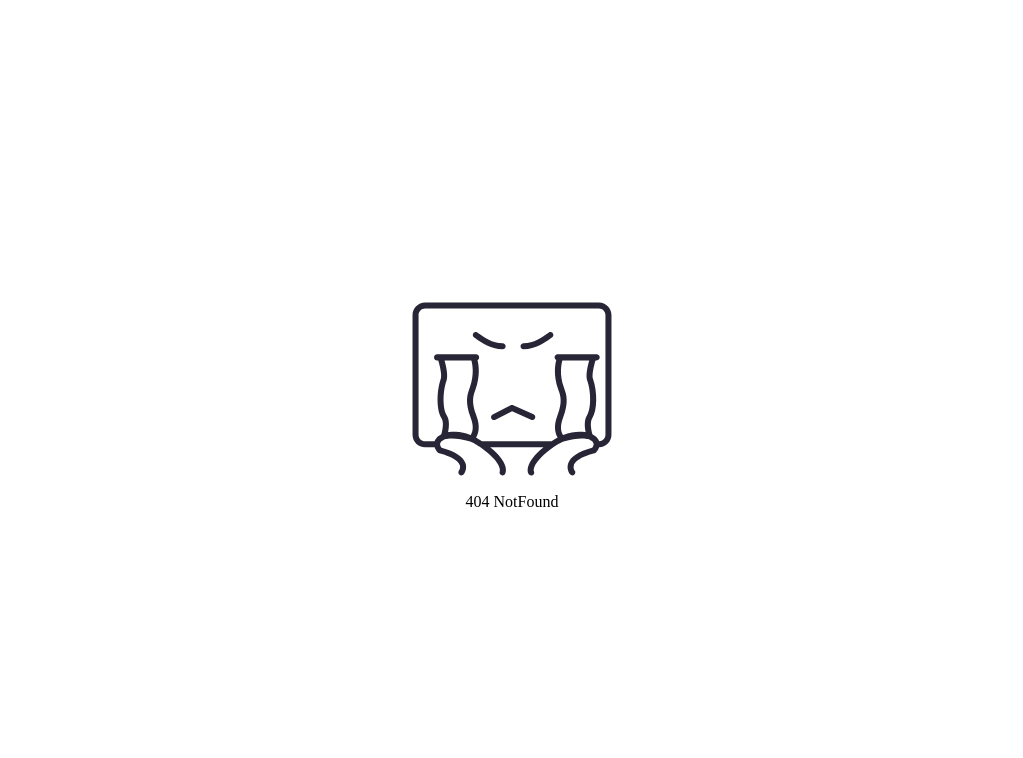
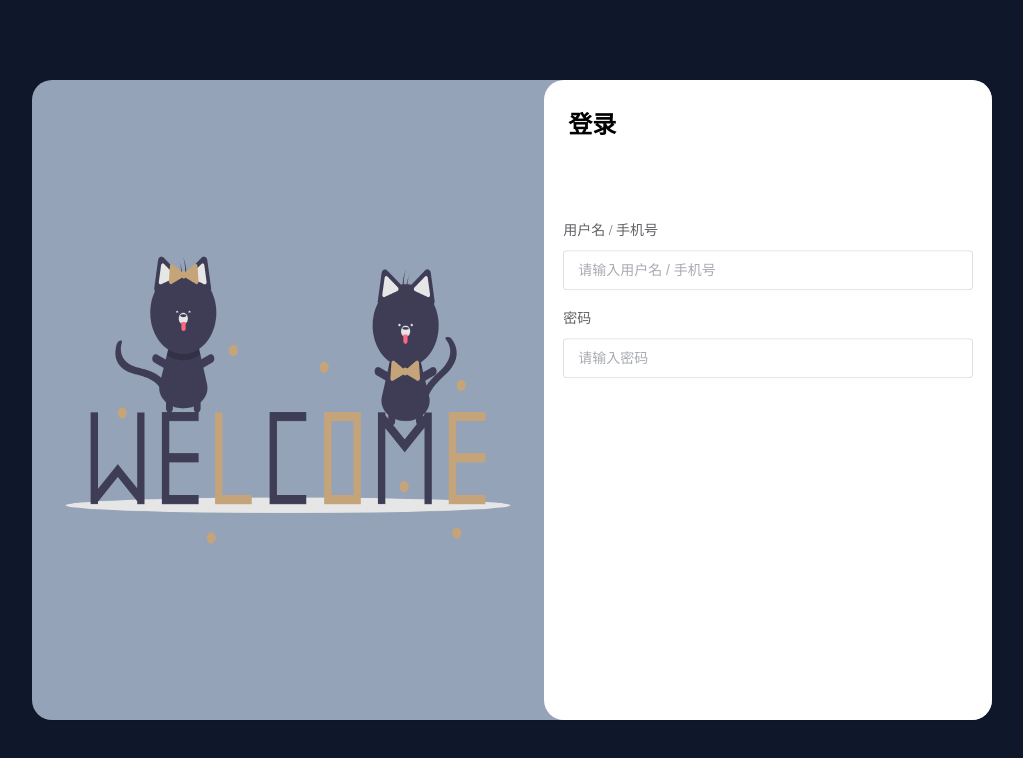
Before and after one commit to L-Nuisance/mySystem, a Vue app: page /welcome/logIn in a window 1280 px wide. Before the commit this address led to /404. Shown: the top 758 px of the page, without its empty margins (128-1151 px from the left). Built offline with nearby package versions, Linux system fonts and the light colour scheme.

Commit message:
登陆界面

```diff
--- /dev/null
+++ b/src/page/welcome/LogIn.vue
@@ -0,0 +1,26 @@
+<template>
+  <div class="logIn">
+    <h2 class="title">登录</h2>
+    <el-form class="log-in-form">
+      <el-form-item label-position="top" label="用户名 / 手机号">
+        <el-input size="large" placeholder="请输入用户名 / 手机号"></el-input>
+      </el-form-item>
+      <el-form-item label-position="top" label="密码">
+        <el-input size="large" placeholder="请输入密码"></el-input>
+      </el-form-item>
+    </el-form>
+  </div>
+</template>
+
+<script>
+export default {
+  name: "LogIn",
+};
+</script>
+
+<style scoped>
+.log-in-form {
+  position: relative;
+  transform: translate(0, 35%);
+}
+</style>
--- a/src/router/index.js
+++ b/src/router/index.js
@@ -1,5 +1,4 @@
 import { createWebHistory, createRouter } from "vue-router";
-import NotFound from "@/view/NotFound.vue";
 
 const routes = [
   {
@@ -9,11 +8,20 @@ const routes = [
     },
   },
   {
-    path: "/index",
-    name: "index",
+    path: "/welcome",
+    name: "welcome",
     components: {
-      main: () => import("@/view/MainView"),
+      main: () => import("@/view/WelcomeView"),
     },
+    children: [
+      {
+        path: "logIn",
+        name: "logIn",
+        components: {
+          form: () => import("@/page/welcome/LogIn"),
+        },
+      },
+    ],
   },
   {
     path: "/teacher",
--- /dev/null
+++ b/src/view/WelcomeView.vue
@@ -0,0 +1,40 @@
+<template>
+  <div class="welcomeView all-w-h">
+    <div class="pos-ab-center content jus-con-between">
+      <img style="width: 40vw" src="../img/welcome.png" alt="欢迎" />
+      <div class="welcome-form">
+        <router-view
+          style="width: 32vw"
+          class="form m-auto"
+          id="form"
+          name="form"
+        ></router-view>
+      </div>
+    </div>
+  </div>
+</template>
+
+<script>
+export default {
+  name: "WelcomeView",
+};
+</script>
+
+<style scoped>
+.welcomeView {
+  background-color: #0f172a;
+}
+.content {
+  height: 80vh;
+  width: 75vw;
+  background-color: #94a3b8;
+  border-radius: 20px;
+  box-shadow: 0 1px 2px 0 rgb(0 0 0 / 0.05);
+}
+.welcome-form {
+  height: 80vh;
+  width: 40vw;
+  border-radius: 20px;
+  background-color: white;
+}
+</style>
```
